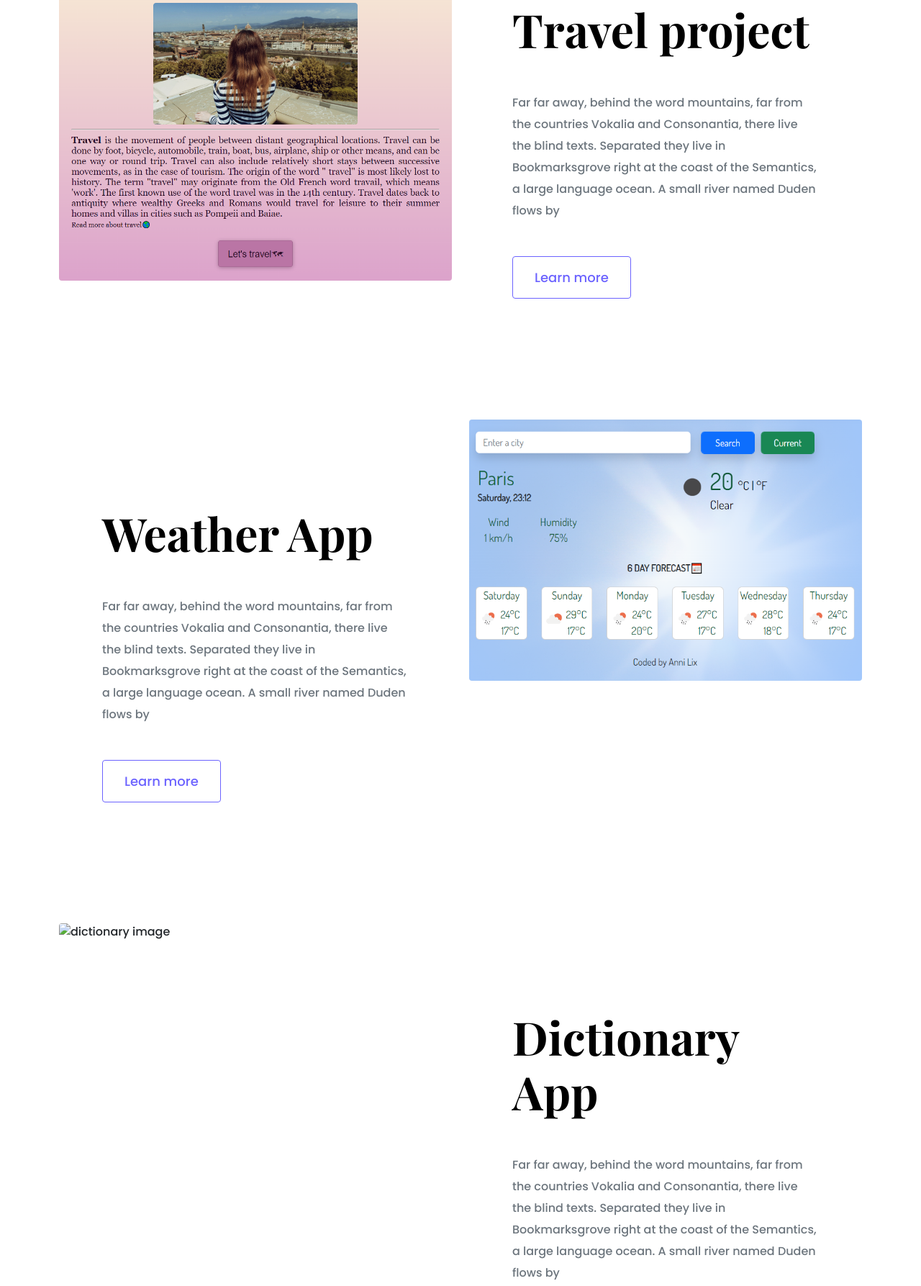
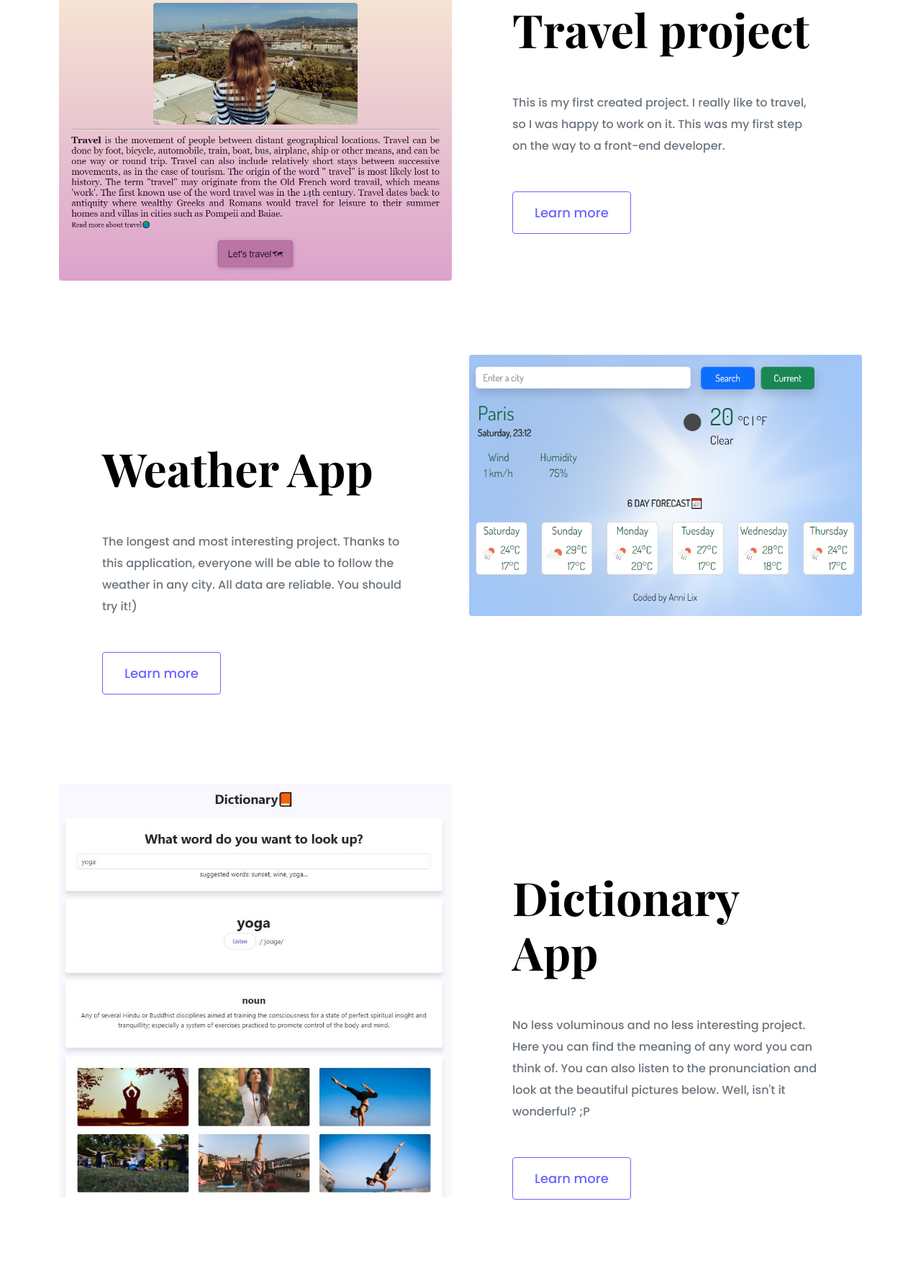
Before and after one commit to AnniLix/portfolio-project, a plain HTML site: page index.html in a window 1280 px wide. Shown: the part 775-2562 px from the top of the page at 72% size. Drawn offline with nearby package versions, Linux system fonts and the light colour scheme; a web font is replaced by a local one.

Commit message:
added description

```diff
--- a/design/style.css
+++ b/design/style.css
@@ -102,7 +102,9 @@ p {
 }
 
 .dictionary-app,
-.weather-app {
+.weather-app,
+.car-project,
+.travel-project {
   text-decoration: none;
   color: black;
 }
--- a/index.html
+++ b/index.html
@@ -24,10 +24,10 @@
 </head>
 
 <body>
-    <div class="container">
-      <nav class="d-flex justify-content-between">
+  <div class="container">
+    <nav class="d-flex justify-content-between">
       <a href="index.html">
-        <img src="images/logo.png" class="logo d-none d-md-block" alt="Logo">
+        <img src="images/logo...JPG" class="logo d-none d-md-block" alt="Logo">
         <img src="images/logo-small.jpg" class="logo d-block d-md-none" alt="Logo">
       </a>
       <ul>
@@ -72,30 +72,22 @@
         <div class="project-description">
           <h2 class="mb-5">Travel project</h2>
           <p class="mb-5 text-muted">
-            Far far away, behind the word mountains, far from the countries Vokalia and Consonantia, there live the
-            blind
-            texts.
-            Separated they live in Bookmarksgrove right at the coast of the Semantics, a large language ocean. A small
-            river
-            named
-            Duden flows by
+            This is my first created project. I really like to travel, so I was happy to work on it. This was my first
+            step on the
+            way to a front-end developer.
           </p>
           <a href="work.html" class="btn btn-branding-outline">Learn more</a>
         </div>
       </div>
     </div>
-    <div class="row mb-5">
+    <div class="row mb-1">
       <div class="col">
         <div class="project-description">
           <h2 class="mb-5">Weather App</h2>
           <p class="mb-5 text-muted">
-            Far far away, behind the word mountains, far from the countries Vokalia and Consonantia, there live the
-            blind
-            texts.
-            Separated they live in Bookmarksgrove right at the coast of the Semantics, a large language ocean. A small
-            river
-            named
-            Duden flows by
+            The longest and most interesting project. Thanks to this application, everyone will be able to follow the
+            weather in any
+            city. All data are reliable. You should try it!)
           </p>
           <a href="work.html" class="btn btn-branding-outline">Learn more</a>
         </div>
@@ -106,19 +98,15 @@
     </div>
     <div class="row">
       <div class="col d-none d-lg-block">
-        <img src="images/dictionary.png" alt="dictionary image" class="img-fluid rounded">
+        <img src="images/dictionary-app.png" alt="dictionary image" class="img-fluid rounded">
       </div>
       <div class="col">
         <div class="project-description">
           <h2 class="mb-5">Dictionary App</h2>
           <p class="mb-5 text-muted">
-            Far far away, behind the word mountains, far from the countries Vokalia and Consonantia, there live the
-            blind
-            texts.
-            Separated they live in Bookmarksgrove right at the coast of the Semantics, a large language ocean. A small
-            river
-            named
-            Duden flows by
+            No less voluminous and no less interesting project. Here you can find the meaning of any word you can think
+            of. You can
+            also listen to the pronunciation and look at the beautiful pictures below. Well, isn't it wonderful? ;P
           </p>
           <a href="work.html" class="btn btn-branding-outline">Learn more</a>
         </div>
```
Also changed, not shown: about.html (+7 -6 lines), contact.html (+1 -1 lines), work.html (+10 -5 lines), images/logo...JPG (added).
